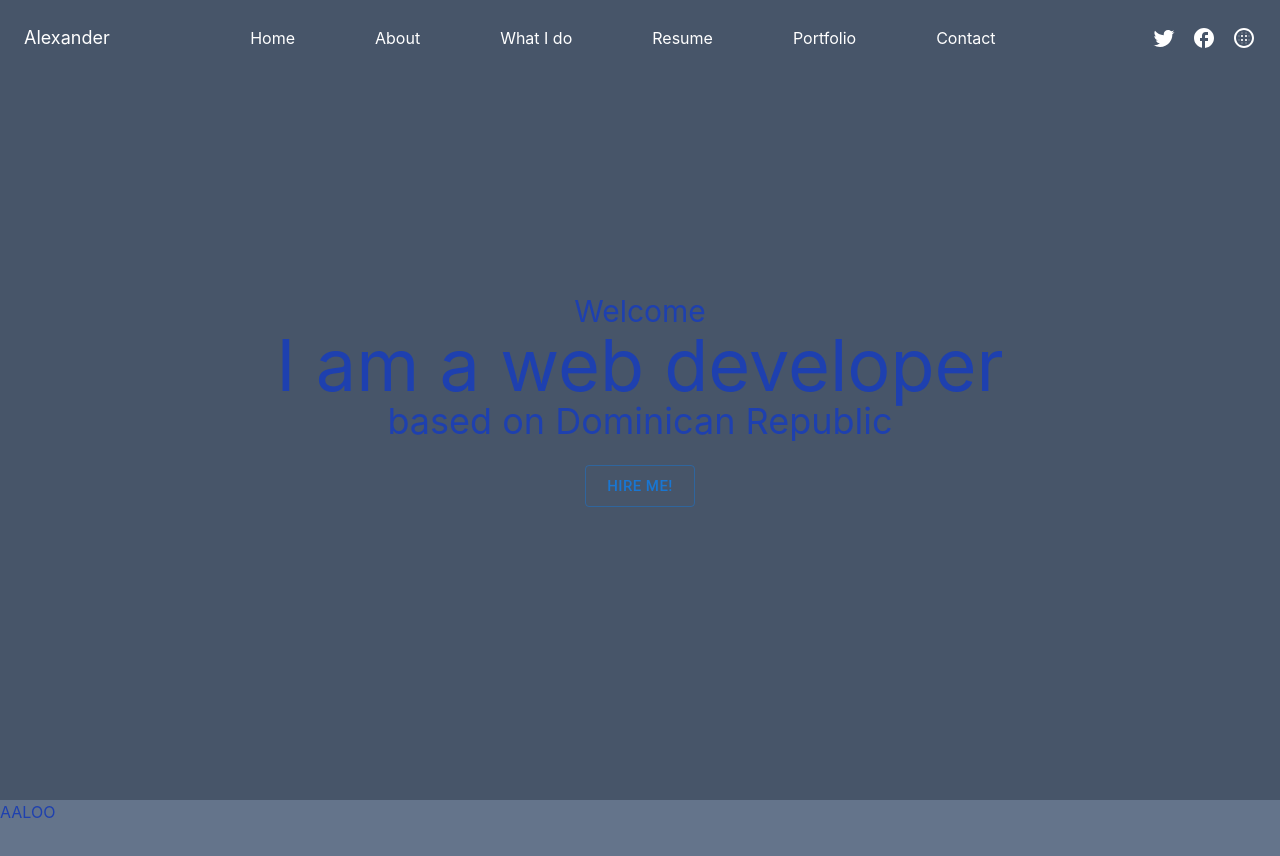
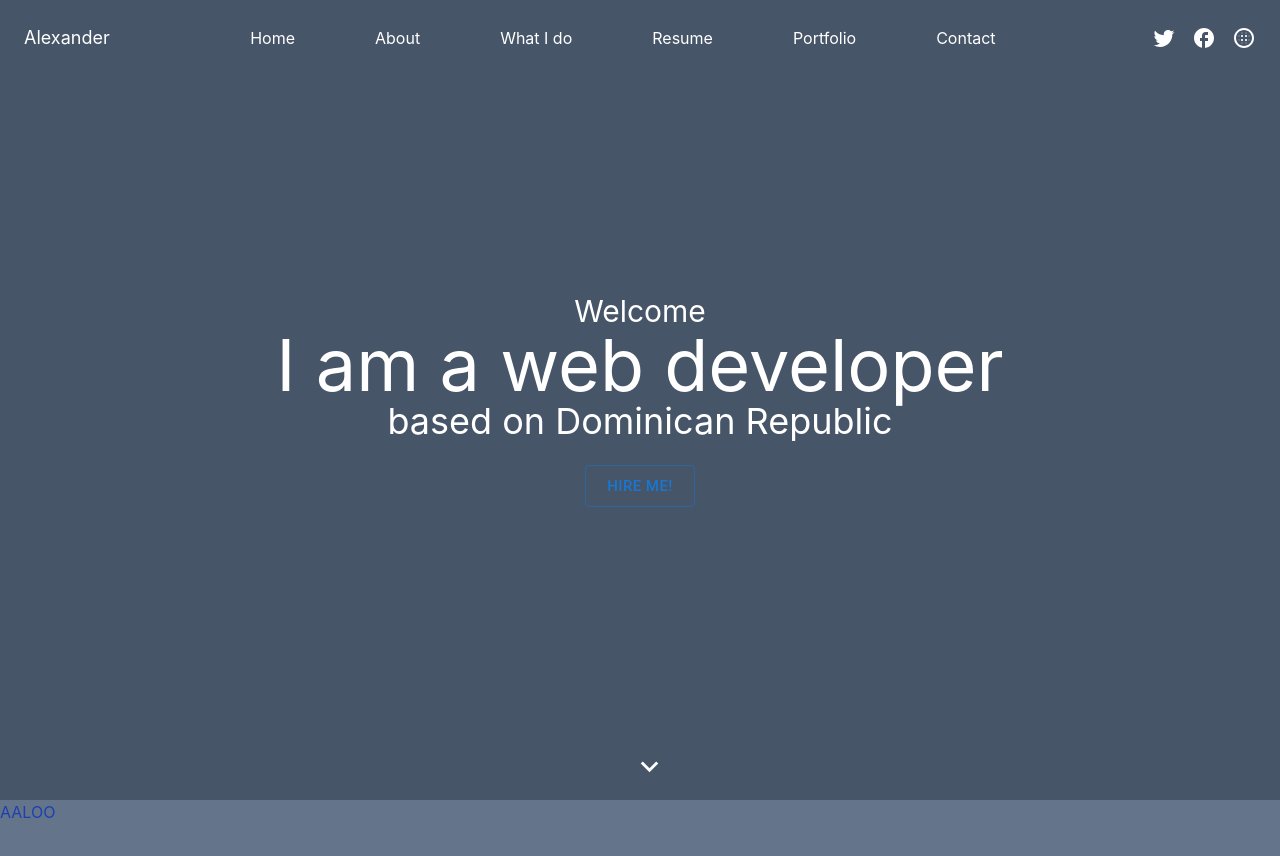
Before and after one commit to AlexanderMezquita/Blog, a React (Create React App) app: page / in a window 1280 px wide. Shown: the top 856 px of the page. Built offline with nearby package versions, Linux system fonts and the light colour scheme.

Commit message:
Drop down button updated

```diff
--- a/src/App.js
+++ b/src/App.js
@@ -27,7 +27,7 @@ function App() {
       {/* Top Bar shown when screen size is sm */}
       {showNav && (
         <TopBar
-          classes="bg-black fixed z-10"
+          classes="bg-black fixed z-10 "
           showDropdown={showDropdown}
           setShowDropdown={setShowDropdown}
         />
--- a/src/Components/index/Welcome.js
+++ b/src/Components/index/Welcome.js
@@ -1,12 +1,13 @@
 import React from "react";
 import { Button } from "@mui/material";
+import { KeyboardArrowDown } from "@mui/icons-material";
 
 export default function Welcome() {
   return (
-    <div className=" h-screen w-screen bg-slate-600 text-blue-800 flex items-center justify-center">
-      <div className="flex flex-col items-center">
+    <div className=" w-screen min-h-screen bg-slate-600 text-white grid  ">
+      <div className=" text-center grid-cols-12 mt-auto mb-auto">
         <div className=" text-3xl">Welcome</div>
-        <div className=" text-7xl">I am a web developer</div>
+        <div className=" text-3xl lg:text-7xl">I am a web developer</div>
         <div className=" text-4xl">based on Dominican Republic</div>
 
         <div className="flex items-center justify-center mt-6">
@@ -14,6 +15,9 @@ export default function Welcome() {
             Hire Me!
           </Button>
         </div>
+        <div className="absolute bottom-4 left-2/4 -ml-2  hover:cursor-pointer">
+          <KeyboardArrowDown fontSize="large" />
+        </div>
       </div>
     </div>
   );
```
